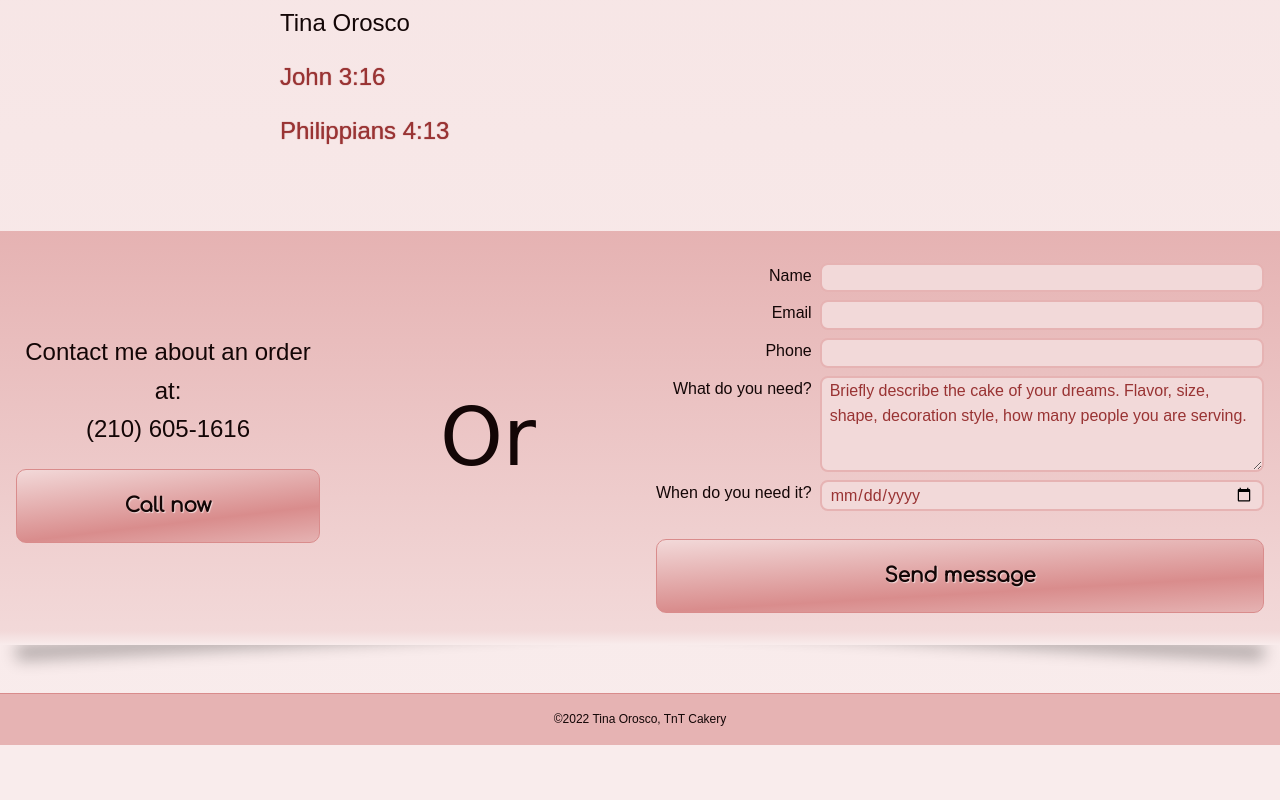
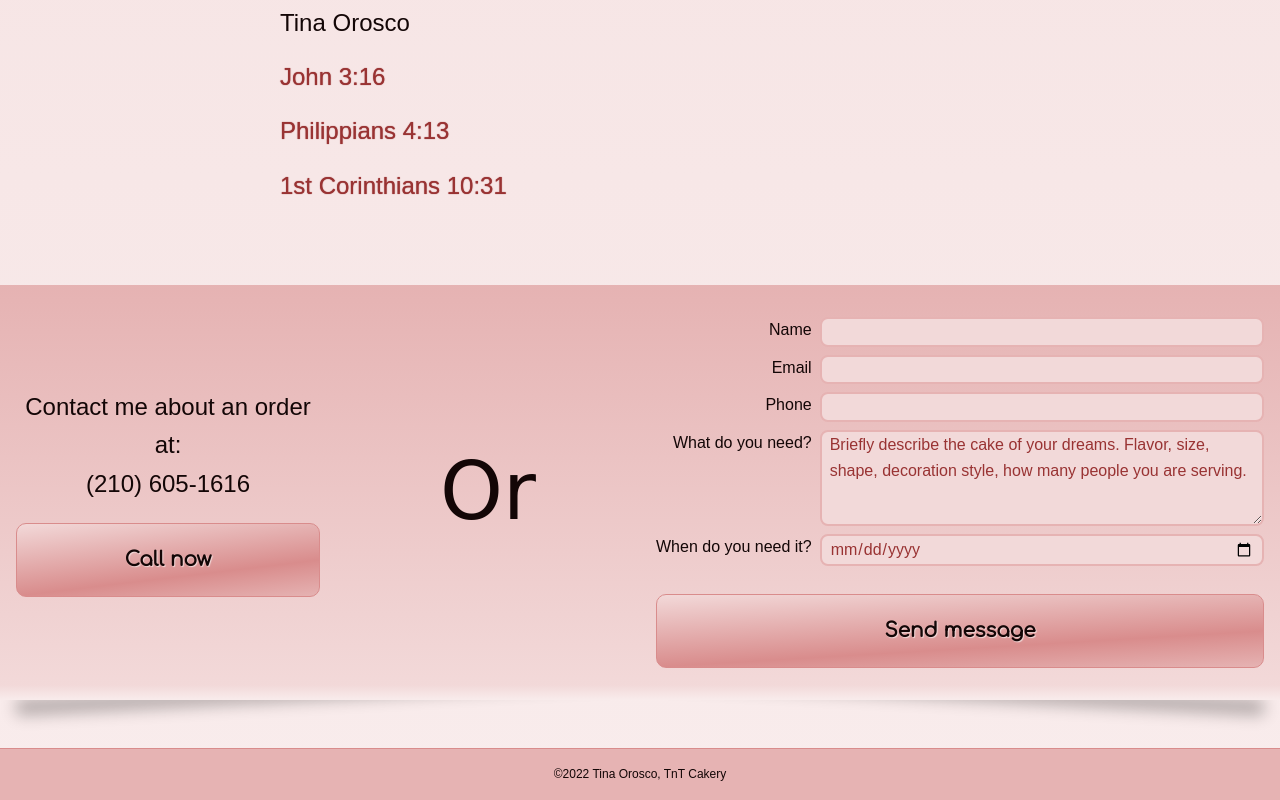
Before and after one commit to joshsurber/cakes, an Eleventy site: page about.md in a window 1280 px wide. Shown: the part 2044-2844 px from the top of the page. Before the commit the page ends 2789 px from the top, so only its background shows below. Built offline with nearby package versions, Linux system fonts and the light colour scheme; Eleventy itself is replaced by a stand-in of ours; files that its build step writes are made by us from their sources; a web font is replaced by a local one.

Commit message:
Another CMS fix and added another verse

```diff
--- a/about.md
+++ b/about.md
@@ -54,3 +54,5 @@ Tina Orosco
 [John 3:16](https://www.biblegateway.com/passage/?version=KJV&search=John+3%3A16)
 
 [Philippians 4:13](https://www.biblegateway.com/passage/?version=KJV&search=Phil+4%3A13)
+
+[1st Corinthians 10:31](https://www.biblegateway.com/passage/?version=KJV&search=1Cor+10%3A31)
```
Also changed, not shown: admin/config.yml (+6 -5 lines).
